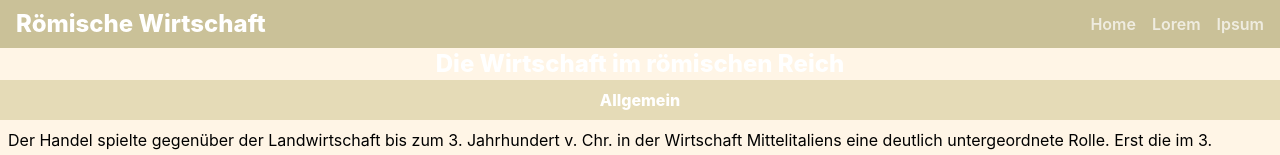
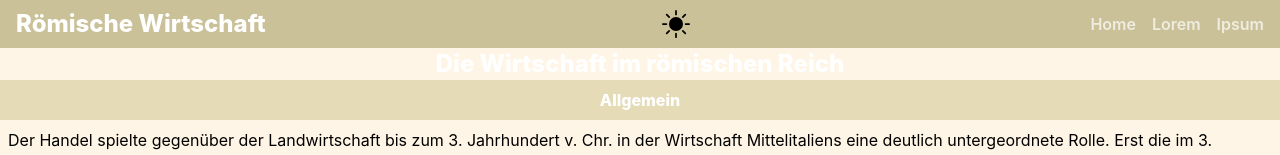
Before and after one commit to x47base/PrWR-Probe-IDPA23, a React (Create React App) app: page / in a window 1280 px wide. Shown: the top 155 px of the page. Built offline with nearby package versions, Linux system fonts and the light colour scheme.

Commit message:
Light / Dark Mode Base done

```diff
--- a/src/App.js
+++ b/src/App.js
@@ -1,4 +1,6 @@
 import './App.css';
+
+/* React Components */
 
 /* Base Components */
 import Header from './components/header/header';
--- a/src/components/header/header.js
+++ b/src/components/header/header.js
@@ -1,10 +1,41 @@
 import './header.css';
 
+/* React Components */
+import { useState, useEffect } from "react";
+
+/* Other Components */
+import BuildIcon from '../icon/icon';
+
+/* Icons */
+import { BsFillSunFill } from "react-icons/bs";
+
+
 export default function Header() {
+    const [theme, setTheme] = useState("light");
+
+    useEffect(() => {
+      if (theme === "dark") {
+        document.documentElement.classList.add("dark");
+      } else {
+        document.documentElement.classList.remove("dark");
+      }
+    }, [theme])
+
+    const handleThemeSwitch = () => {
+      setTheme(theme === "dark" ? "light" : "dark");
+    }
+
     return (
         <header>
             <nav className="flex flex-row justify-between w-full p-2 pl-4 pr-4 bg-header dark:bg-dark-header">
                 <a href="/" target="_self" id="navBrand" className="font-extrabold text-2xl text-textHeader dark:text-textDark">Römische Wirtschaft</a>
+                <button
+                onClick={handleThemeSwitch}
+                >
+                    <div className="min-h-fit">
+                    <BuildIcon icon={<BsFillSunFill size="28"/>} classes="w-8 text-text-textDark dark:text-textLight"/>
+                    </div>
+                </button>
                 <div className="grid grid-cols-[auto,auto,auto] gap-4 justify-center items-center text-textHeader dark:text-textDark font-semibold">
                     <a href="/" target="_self" className="opacity-70 hover:opacity-100 text-textHeader dark:text-textDark font-semibold">Home</a>
                     <a href="/" target="_self" className="opacity-70 hover:opacity-100 text-textHeader dark:text-textDark font-semibold">Lorem</a>
--- a/tailwind.config.js
+++ b/tailwind.config.js
@@ -36,7 +36,7 @@ module.exports = {
         "dark-border": "#FF0000",
 
         sticky: "#E5DBB7",
-        "dark-sticky": ""
+        "dark-sticky": "#FF00000"
 
       },
       gridTemplateColumns: {
```
